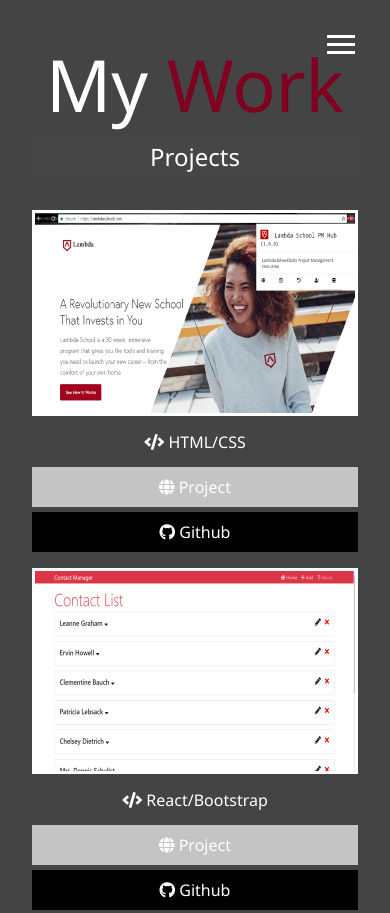
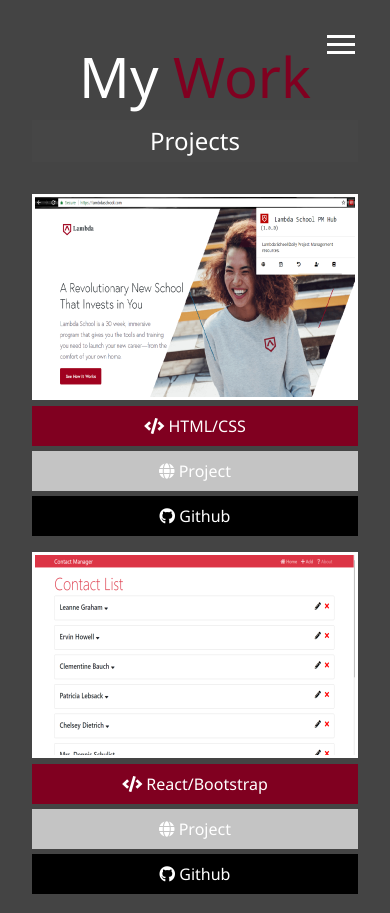
Before and after one commit to ChristopherBeards/portfolio, a website: page dist/work.html in a window 390 px wide. Shown: the top 913 px of the page. Drawn offline with Linux system fonts and the light colour scheme.

Commit message:
Minor; Updated mobile name size, and added new bg for stack list

```diff
--- a/scss/_mobile.scss
+++ b/scss/_mobile.scss
@@ -77,7 +77,7 @@
 
     .lg-heading {
       margin-top: 1rem;
-      font-size: 4.5rem;
+      font-size: 3.5rem;
     }
   }
 
--- a/scss/main.scss
+++ b/scss/main.scss
@@ -186,10 +186,10 @@ main {
 .btn-stack {
   display: block;
   padding: 0.5rem 1rem;
-  border: 0;
+  border: none;
   margin-bottom: 0.3rem;
   text-align: center;
-  background: $primary-color;
+  background: $secondary-color;
   color: #fff;
 }
 
```
Also changed, not shown: dist/css/main.css.
